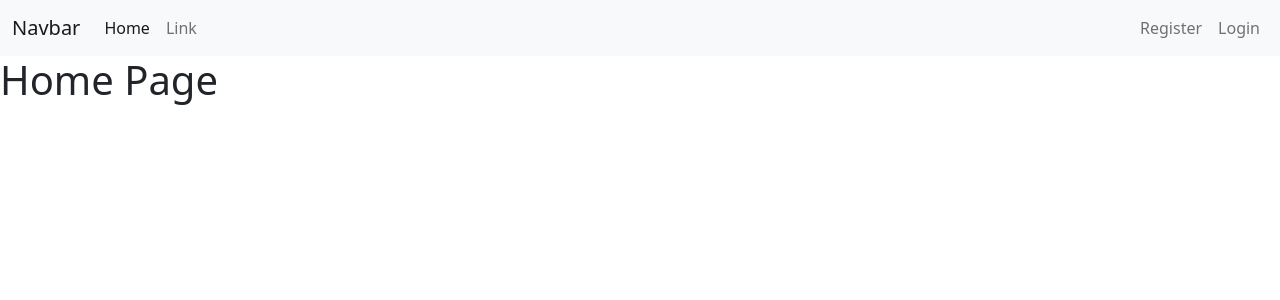
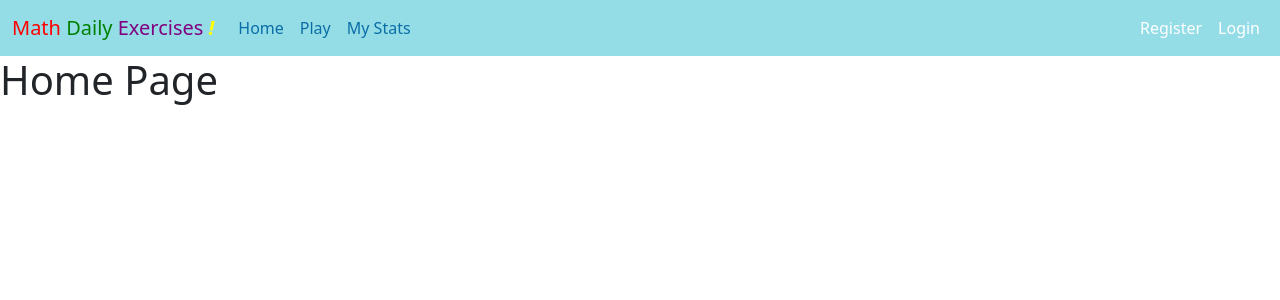
Before and after one commit to ilealm/math_daily_exercise, a Flask app: page / in a window 1280 px wide. Shown: the top 300 px of the page. Run offline with Flask 2, Linux system fonts and the light colour scheme.

Commit message:
Added style to the navbar

```diff
--- a/mde/templates/home.html
+++ b/mde/templates/home.html
@@ -13,28 +13,40 @@
     </head>
     <body>
 
-        <nav class="navbar navbar-expand-lg navbar-light bg-light">
+        <!-- <nav class="navbar navbar-expand-lg navbar-light bg-light"> -->
+            <!-- <nav class="navbar navbar-expand-lg navbar-light" style="background-color: #42eff5; opacity:0.4;"> -->
+            <nav class="navbar navbar-expand-lg" style="background-color: #94dde6;">
+
             <div class="container-fluid">
-              <a class="navbar-brand" href="#">Navbar</a>
+              <a class="navbar-brand" href="#">
+                <label type="text" style="color:red"> Math</label>
+                <label type="text" style="color:green"> Daily</label>
+                <label type="text" style="color:purple"> Exercises</label>
+                <label type="text" style="color: yellow"> <strong> <i> ! </i> </strong> </label>
+
+              </a>
               <button class="navbar-toggler" type="button" data-bs-toggle="collapse" data-bs-target="#navbarSupportedContent" aria-controls="navbarSupportedContent" aria-expanded="false" aria-label="Toggle navigation">
                 <span class="navbar-toggler-icon"></span>
               </button>
               <div class="collapse navbar-collapse" id="navbarSupportedContent">
                 <ul class="navbar-nav me-auto mb-2 mb-lg-0">
                   <li class="nav-item">
-                    <a class="nav-link active" aria-current="page" href="#">Home</a>
+                    <a class="nav-link active" aria-current="page" style="color:#0a6da6" href="{{ url_for('home_page') }}">Home</a>
                   </li>
                   <li class="nav-item">
-                    <a class="nav-link" href="#">Link</a>
+                    <!-- <a class="nav-link" style="color: #000;"; href="#">Play</a> -->
+                    <a class="nav-link" style="color:#0a6da6" href="#">Play</a>
                   </li>
-
+                  <li class="nav-item">
+                    <a class="nav-link" style="color:#0a6da6" href="#">My Stats</a>
+                  </li>
                 </ul>
                 <ul class="navbar-nav mb-lg-0">
                     <li class="nav-item">
-                        <a class="nav-link" aria-current="page" href="#">Register</a>
+                        <a class="nav-link" style="color:white" aria-current="page"  href="#">Register</a>
                     </li>
                     <li class="nav-item">
-                        <a class="nav-link" aria-current="page" href="#">Login</a>
+                        <a class="nav-link" style="color:white" aria-current="page" href="#">Login</a>
                     </li>
                 </ul>
               </div>
@@ -48,11 +60,6 @@
         </h1>
 
 
-
-
-
-
-
         <!-- bootstrap code jQuery first, then Popper.js, then Bootstrap JS -->
         <script src="https://cdn.jsdelivr.net/npm/@popperjs/core@2.9.1/dist/umd/popper.min.js" integrity="sha384-SR1sx49pcuLnqZUnnPwx6FCym0wLsk5JZuNx2bPPENzswTNFaQU1RDvt3wT4gWFG" crossorigin="anonymous"></script>
         <script src="https://cdn.jsdelivr.net/npm/bootstrap@5.0.0-beta3/dist/js/bootstrap.min.js" integrity="sha384-j0CNLUeiqtyaRmlzUHCPZ+Gy5fQu0dQ6eZ/xAww941Ai1SxSY+0EQqNXNE6DZiVc" crossorigin="anonymous"></script>
```
Also changed, not shown: mde/templates/base.html (+68 -0 lines).
